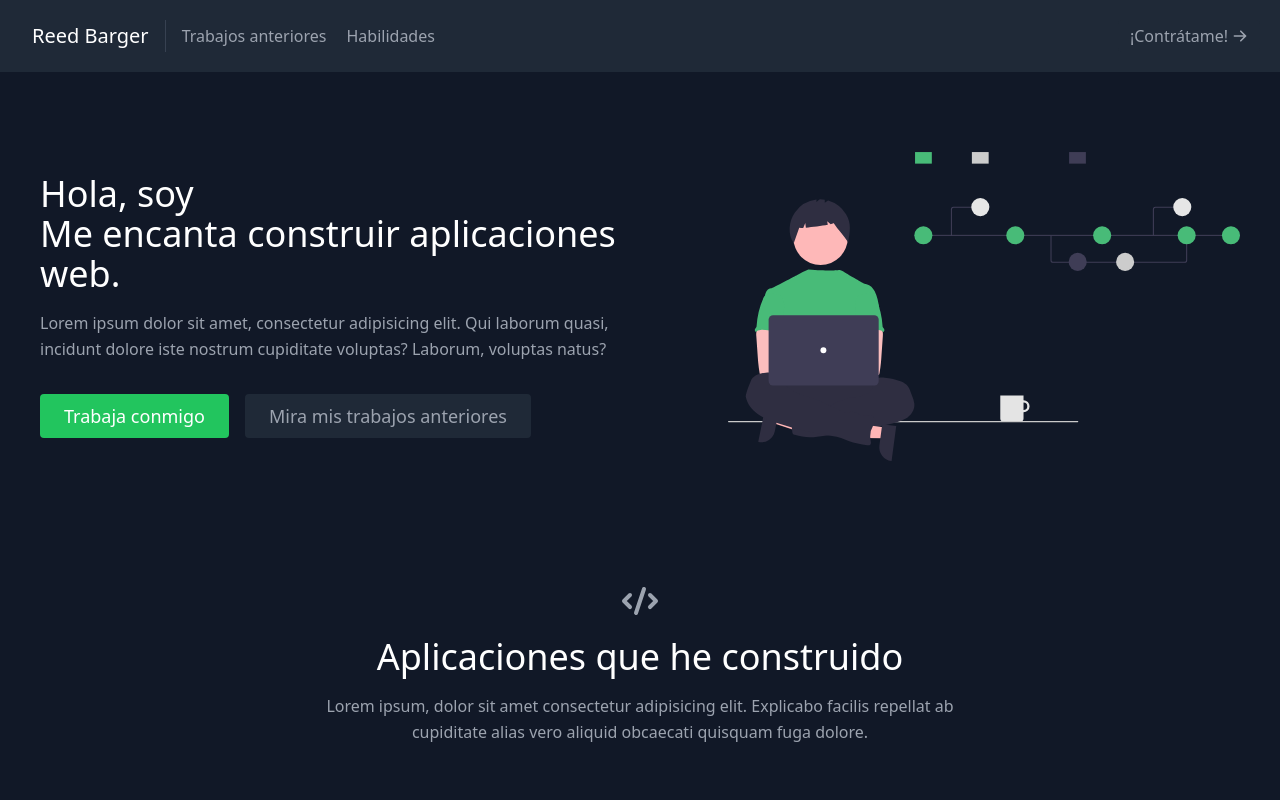
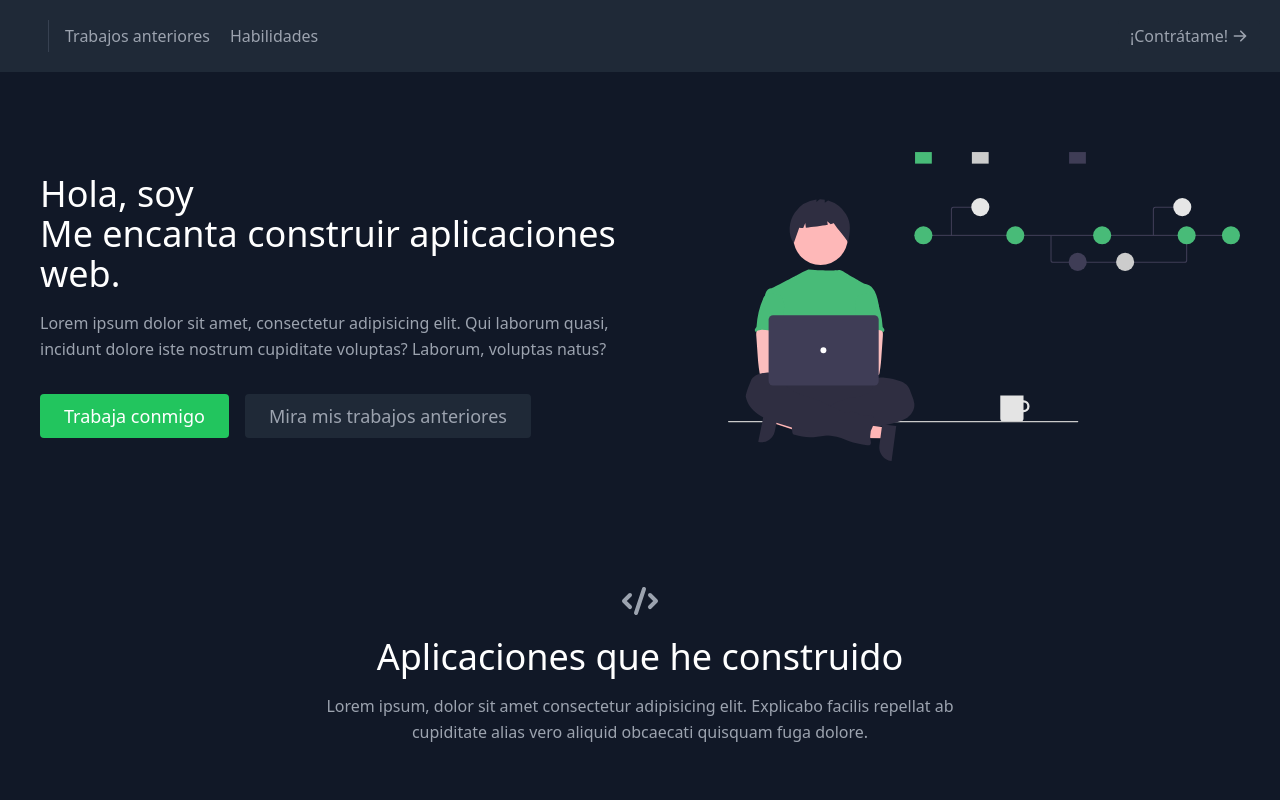
Before and after one commit to Sussosu/Portafolio, a React (Vite) app: page / in a window 1280 px wide. Shown: the top 800 px of the page. Built offline with nearby package versions, Linux system fonts and the light colour scheme.

Commit message:
1 file modified

```diff
--- a/src/Components/Navbar.jsx
+++ b/src/Components/Navbar.jsx
@@ -7,7 +7,7 @@ export default function Navbar() {
       <div className="container mx-auto flex flex-wrap p-5 flex-col md:flex-row items-center">
         <a className="title-font font-medium text-white mb-4 md:mb-0">
           <a href="#about" className="ml-3 text-xl">
-            Reed Barger
+
           </a>
         </a>
         <nav className="md:mr-auto md:ml-4 md:py-1 md:pl-4 md:border-l md:border-gray-700	flex flex-wrap items-center text-base justify-center">
```
